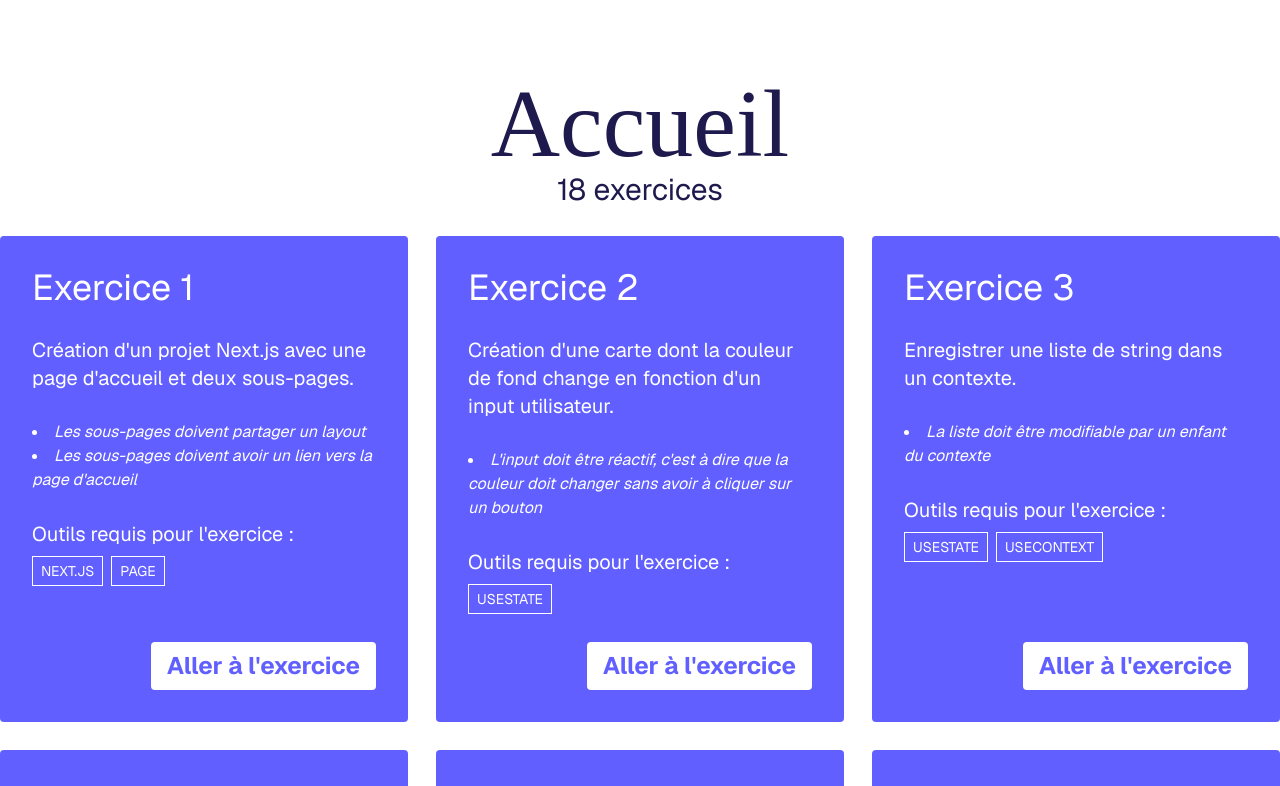
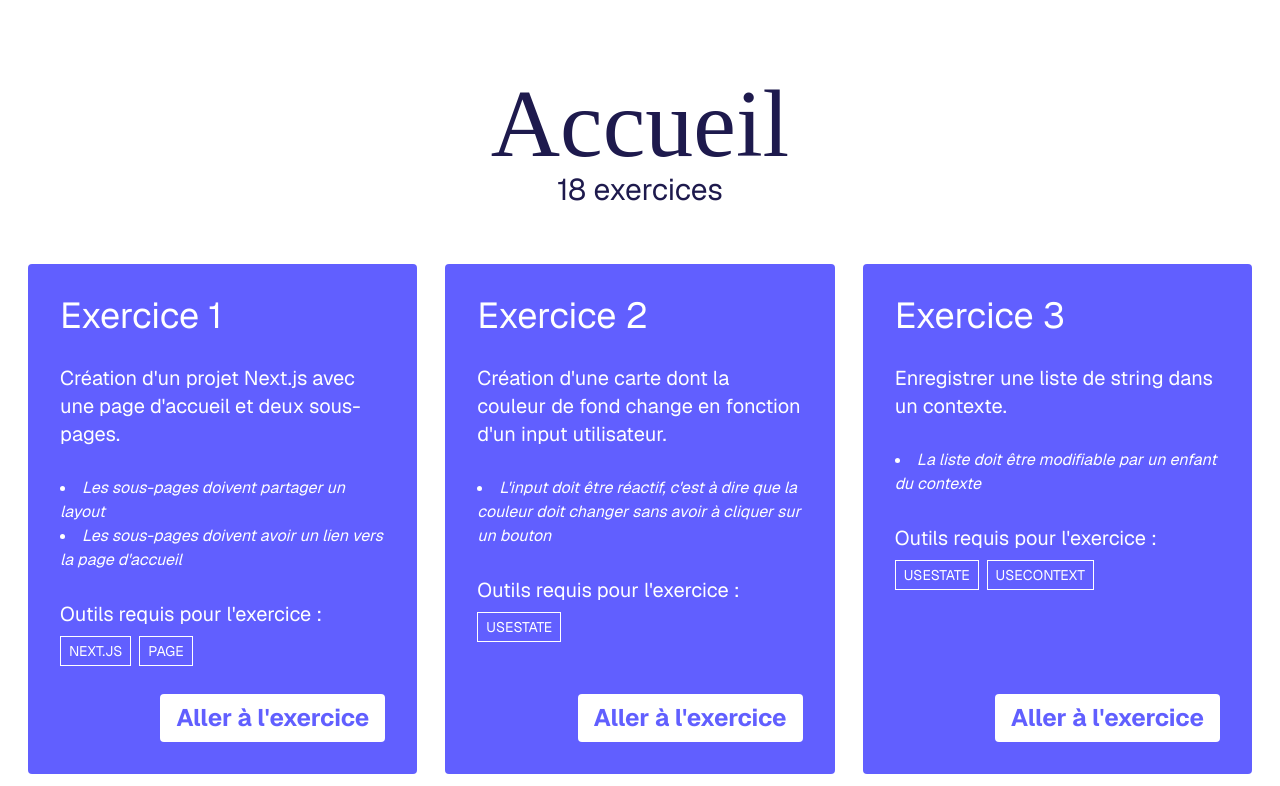
Before and after one commit to piksail/greta-next-baserow, a Next.js app: page / in a window 1280 px wide. Shown: the top 786 px of the page. Built offline with nearby package versions, Linux system fonts and the light colour scheme; a web font is replaced by a local one.

Commit message:
feat(page): add nice padding

```diff
--- a/app/page.tsx
+++ b/app/page.tsx
@@ -186,7 +186,7 @@ export default function Home() {
         <h1 className="font-display mt-12 text-8xl">Accueil</h1>
         <p className="text-3xl">{exercices.length} exercices</p>
       </header>
-      <nav className="mx-auto grid max-w-7xl grid-cols-3 gap-7">
+      <nav className="mx-auto grid max-w-7xl grid-cols-3 gap-7 p-7">
         {exercices.map((exercice) => (
           <div
             key={exercice.id}
```
